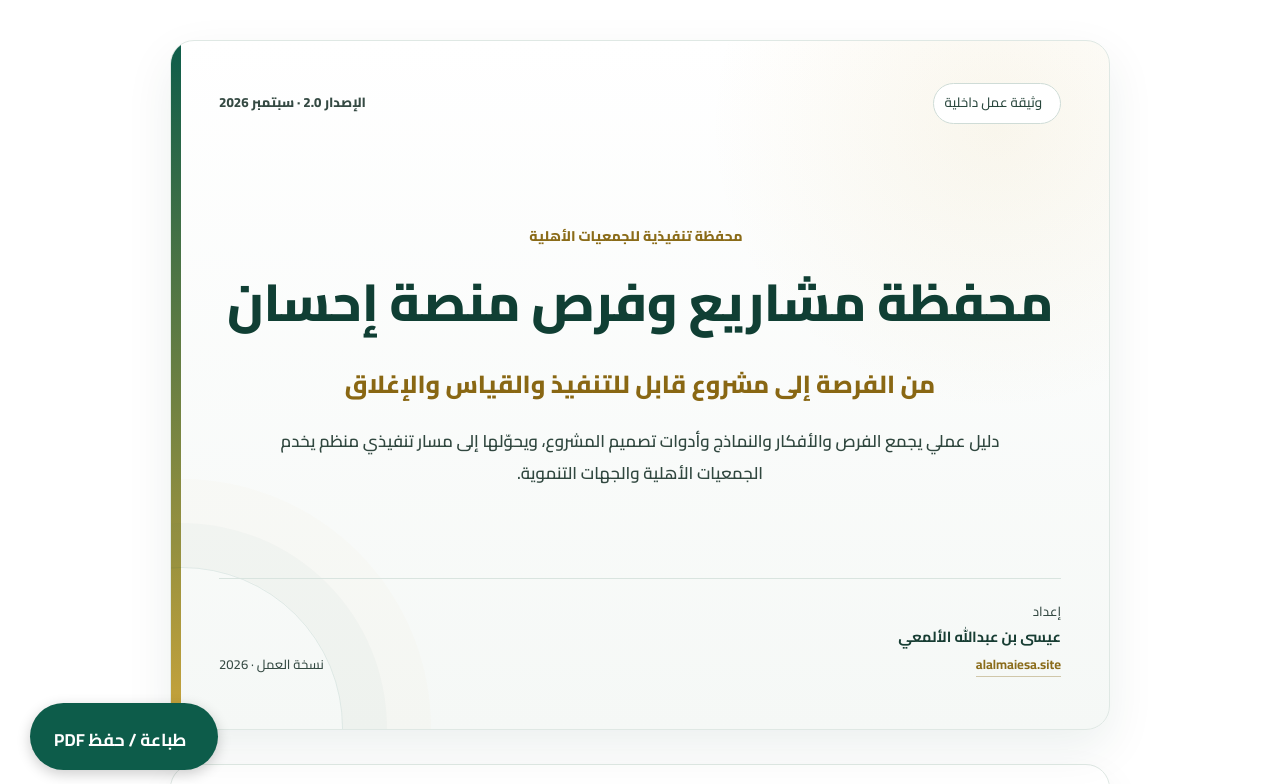
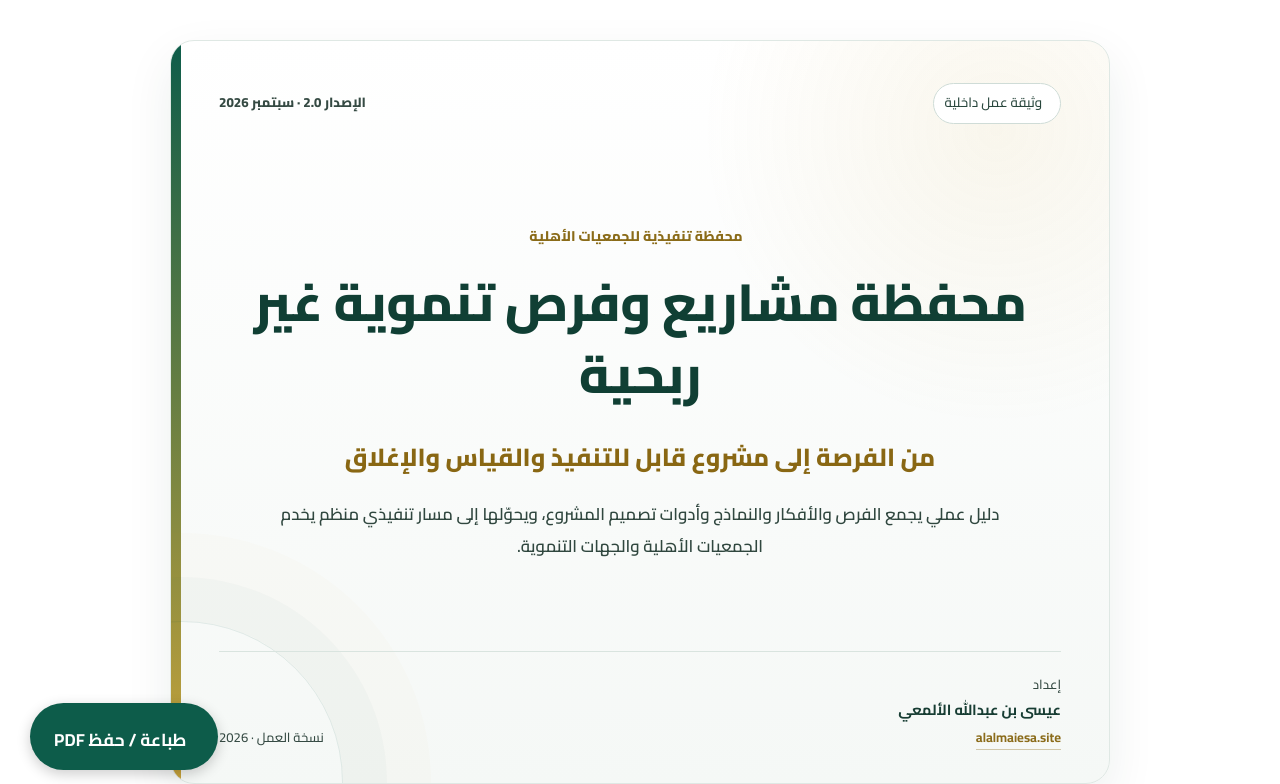
Before and after one commit to alalmaiesa-glitch/ehsan-project-portfolio, a plain HTML site: page index.html in a window 1280 px wide. Shown: the top 784 px of the page. Drawn offline with Linux system fonts and the light colour scheme.

Commit message:
Rename main title to nonprofit development projects portfolio

```diff
--- a/index.html
+++ b/index.html
@@ -6,18 +6,18 @@
 <meta http-equiv="Cache-Control" content="no-cache, no-store, must-revalidate">
 <meta http-equiv="Pragma" content="no-cache">
 <meta http-equiv="Expires" content="0">
-<title>محفظة مشاريع وفرص منصة إحسان | دليل عمل مستقل</title>
+<title>محفظة مشاريع وفرص تنموية غير ربحية | دليل عمل مستقل</title>
 <meta name="description" content="محفظة عمل مستقلة للجمعيات الأهلية تضم 96 فرصة، بنك أفكار، 80 مشروعًا مطورًا، ونماذج تنفيذية قابلة للتحميل. ليست صادرة عن منصة إحسان.">
 <meta name="robots" content="index,follow">
 <meta name="theme-color" content="#0d5c4a">
 <link rel="canonical" href="https://ehsan.alalmaiesa.site/">
 <meta property="og:locale" content="ar_SA">
 <meta property="og:type" content="website">
-<meta property="og:title" content="محفظة مشاريع وفرص منصة إحسان | دليل عمل مستقل">
+<meta property="og:title" content="محفظة مشاريع وفرص تنموية غير ربحية | دليل عمل مستقل">
 <meta property="og:description" content="محفظة عمل مستقلة للجمعيات الأهلية: فرص، أفكار، مشاريع مطورة، ونماذج تنفيذية قابلة للتحميل.">
 <meta property="og:url" content="https://ehsan.alalmaiesa.site/">
 <meta name="twitter:card" content="summary">
-<meta name="twitter:title" content="محفظة مشاريع وفرص منصة إحسان | دليل عمل مستقل">
+<meta name="twitter:title" content="محفظة مشاريع وفرص تنموية غير ربحية | دليل عمل مستقل">
 <meta name="twitter:description" content="محفظة عمل مستقلة للجمعيات الأهلية: فرص، أفكار، مشاريع مطورة، ونماذج تنفيذية قابلة للتحميل.">
 <link rel="preconnect" href="https://fonts.googleapis.com">
 <link rel="preconnect" href="https://fonts.gstatic.com" crossorigin>
@@ -2067,7 +2067,7 @@
   </div>
 
 <!-- ============ الغلاف — الصفحة الأولى ============ -->
-<section class="cover" aria-label="غلاف محفظة مشاريع وفرص منصة إحسان">
+<section class="cover" aria-label="غلاف محفظة مشاريع وفرص تنموية غير ربحية">
   <div class="cover-topbar">
     <div class="cover-badge">
       <re-icon icon="shield-check" weight="Outline" size="16" color="currentColor"></re-icon>
@@ -2081,7 +2081,7 @@
       <re-icon icon="folder-files" weight="Outline" size="18" color="currentColor"></re-icon>
       <span>محفظة تنفيذية للجمعيات الأهلية</span>
     </div>
-    <h1>محفظة مشاريع وفرص منصة إحسان</h1>
+    <h1>محفظة مشاريع وفرص تنموية غير ربحية</h1>
     <h2>من الفرصة إلى مشروع قابل للتنفيذ والقياس والإغلاق</h2>
     <p class="cover-lead">
       دليل عملي يجمع الفرص والأفكار والنماذج وأدوات تصميم المشروع،
```
